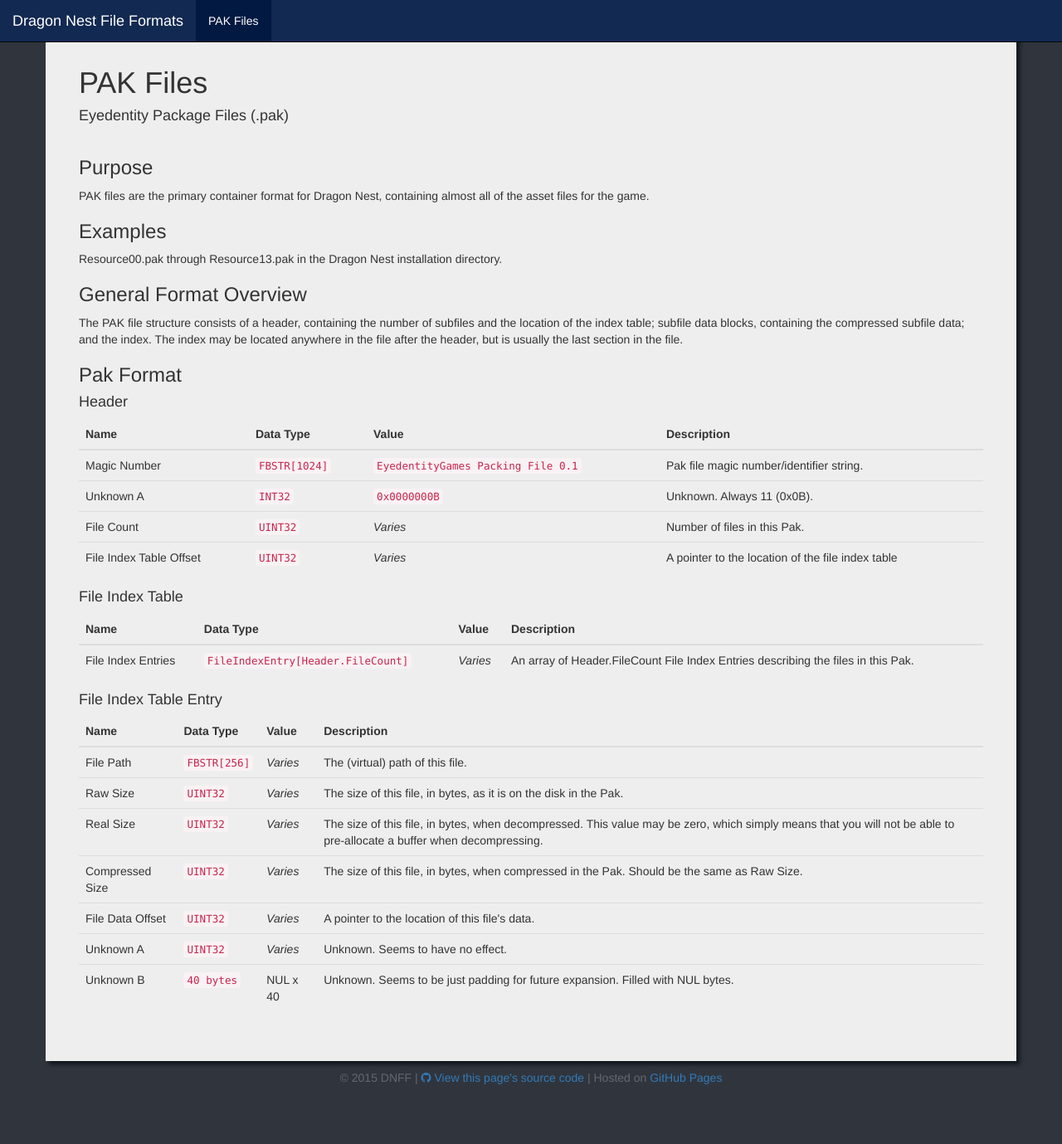
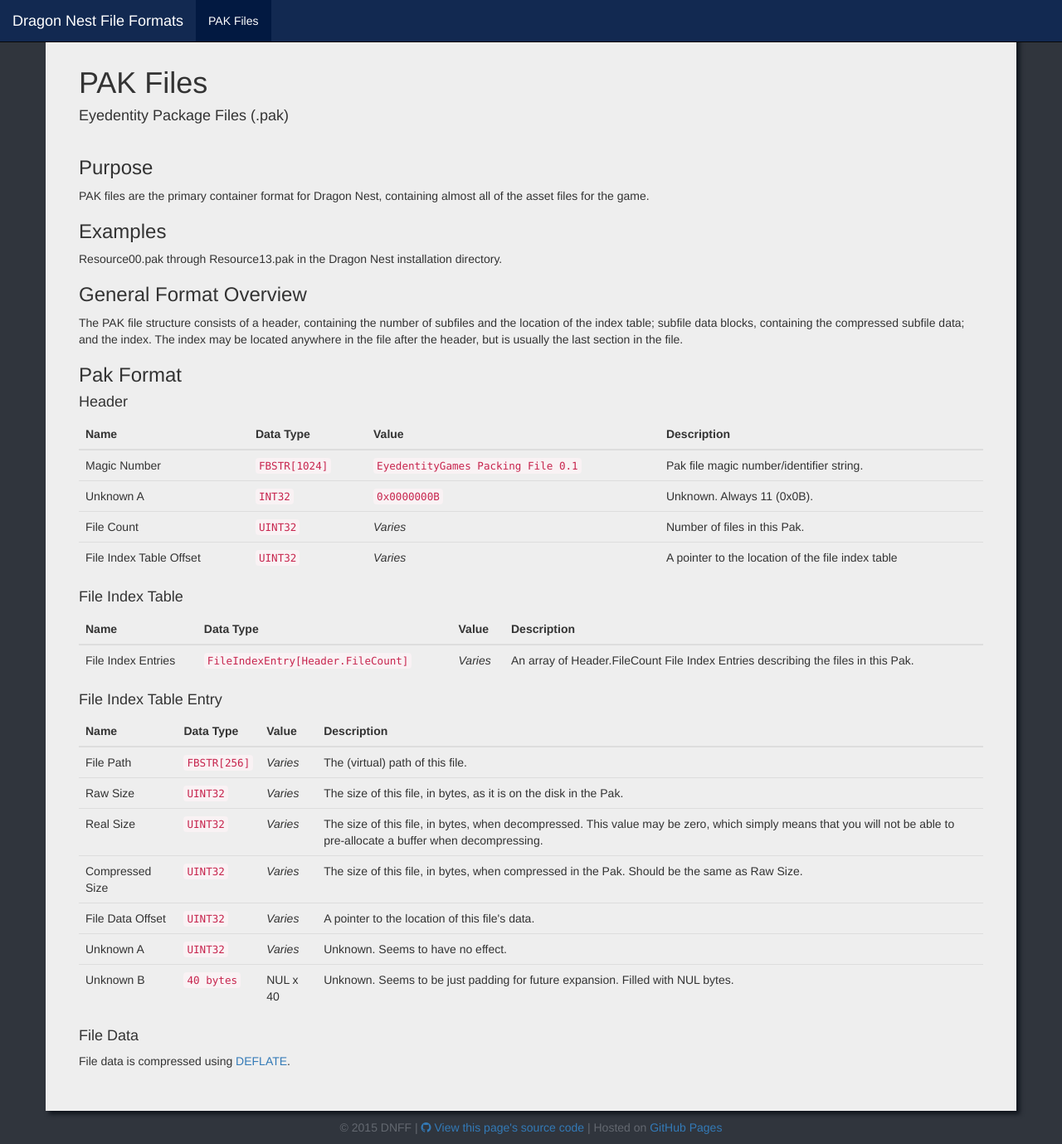
Before and after one commit to vincentzhang96/DragonNestFileFormats, a Jekyll site: the page built from files/pak/index.md, in a window 1280 px wide and 1379 px high. Shown: the whole window at 83% size. Built offline with Jekyll 4.4.1, drawn with Linux system fonts in a browser that asks for light colours; nearby versions of some CDN libraries; library files that are not in the unit come from our copies.

Commit message:
Add section on file data compression

```diff
--- a/files/pak/index.md
+++ b/files/pak/index.md
@@ -25,3 +25,6 @@
 
 #### File Index Table Entry
 {% include table.html data=site.data.pak.fileindexentry %}
+
+#### File Data
+File data is compressed using [DEFLATE](https://en.wikipedia.org/wiki/DEFLATE).
```
